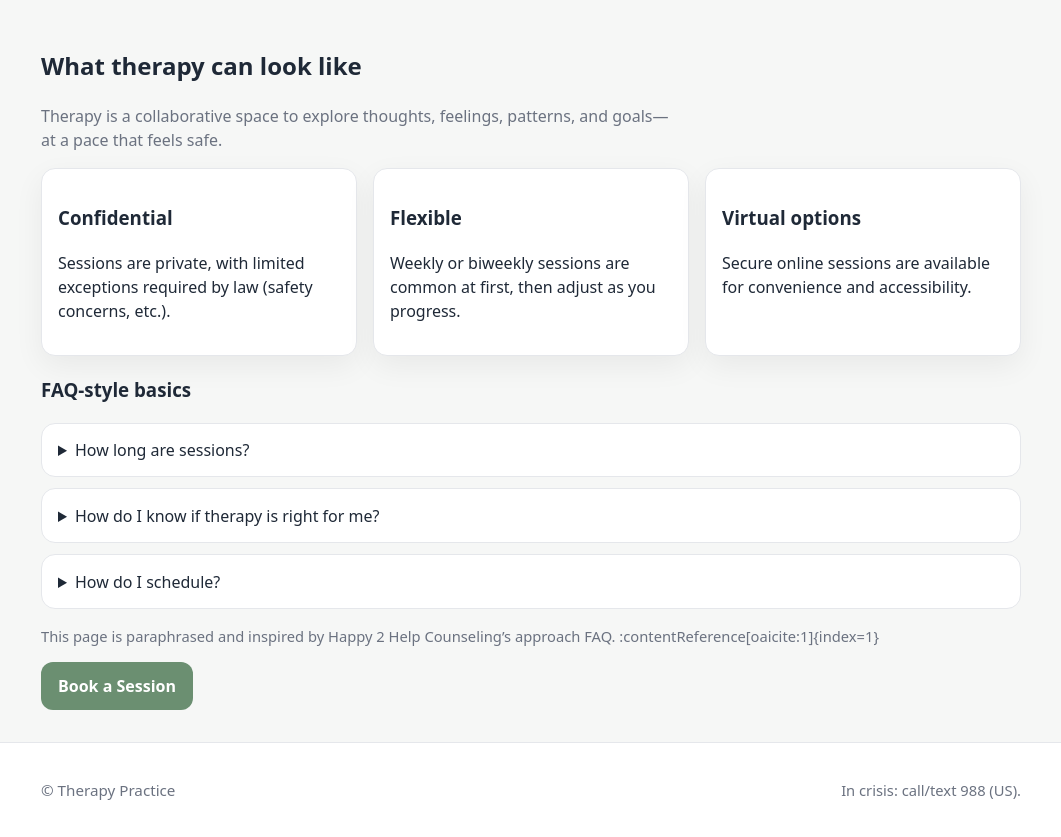
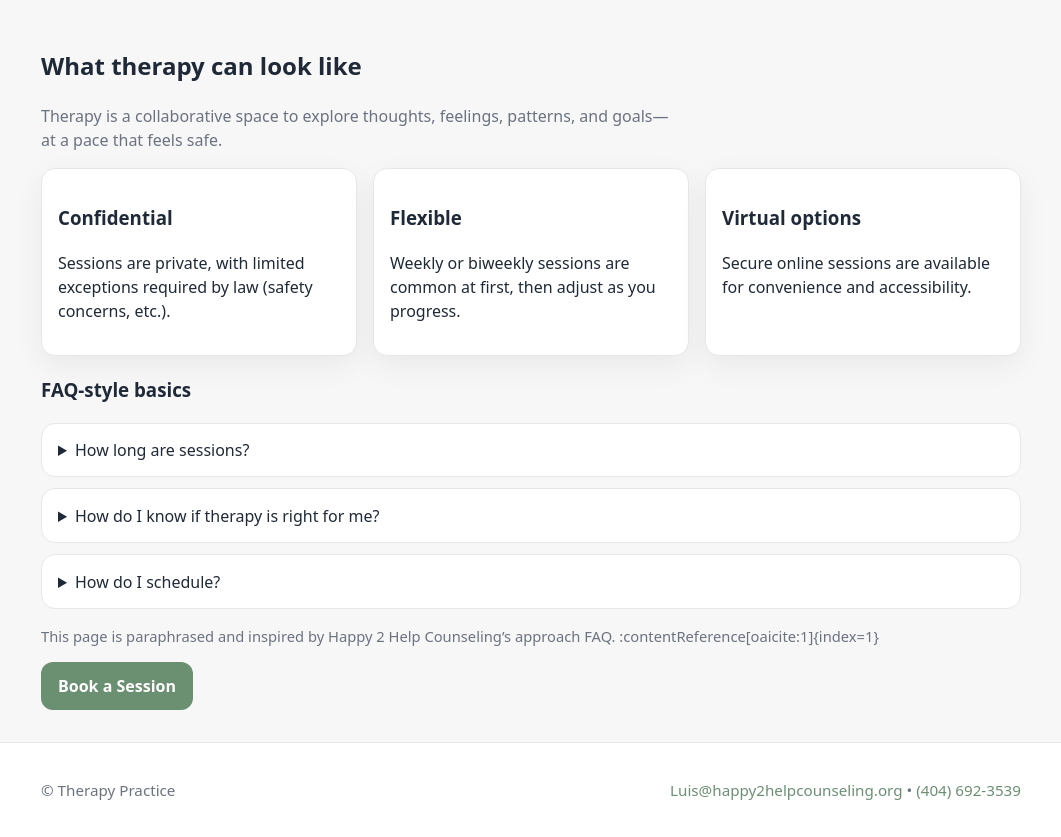
Before and after one commit to cainaanruiz-ui/cainaanruiz-ui.github.io, a plain HTML site: page our-approach.html in a window 1280 px wide. Shown: the part 87-924 px from the top of the page, without its empty margins (109-1170 px from the left). Drawn offline with Linux system fonts and the light colour scheme.

Commit message:
Update our-approach.html

```diff
--- a/our-approach.html
+++ b/our-approach.html
@@ -74,11 +74,14 @@
     </div>
   </main>
 
-  <footer class="site-footer">
-    <div class="container footer-row">
-      <p>© <span id="year"></span> Therapy Practice</p>
-      <p class="small-note">In crisis: call/text 988 (US).</p>
-    </div>
-  </footer>
+ <footer class="site-footer">
+  <div class="container footer-row">
+    <p>© <span id="year"></span> Therapy Practice</p>
+    <p>
+      <a href="mailto:Luis@happy2helpcounseling.org">Luis@happy2helpcounseling.org</a> •
+      <a href="tel:14046923539">(404) 692-3539</a>
+    </p>
+  </div>
+</footer>
 </body>
 </html>
```
